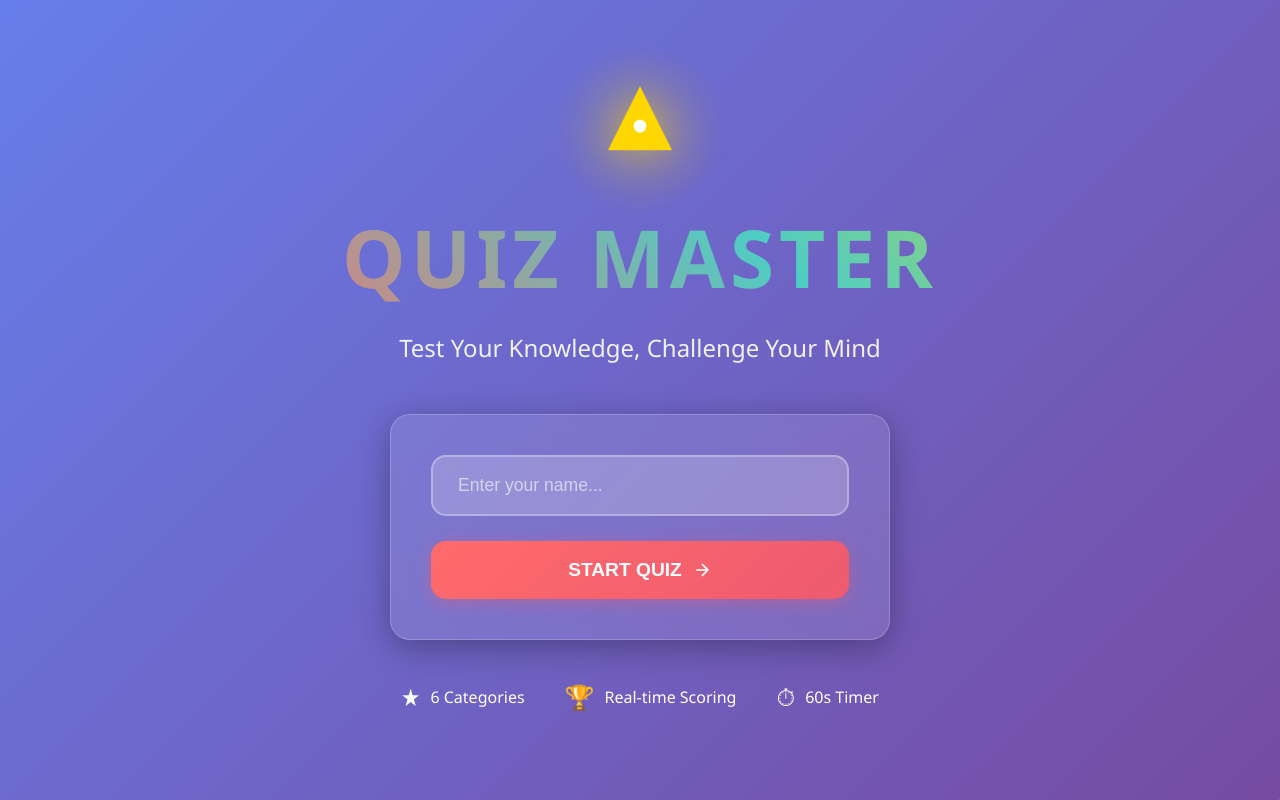
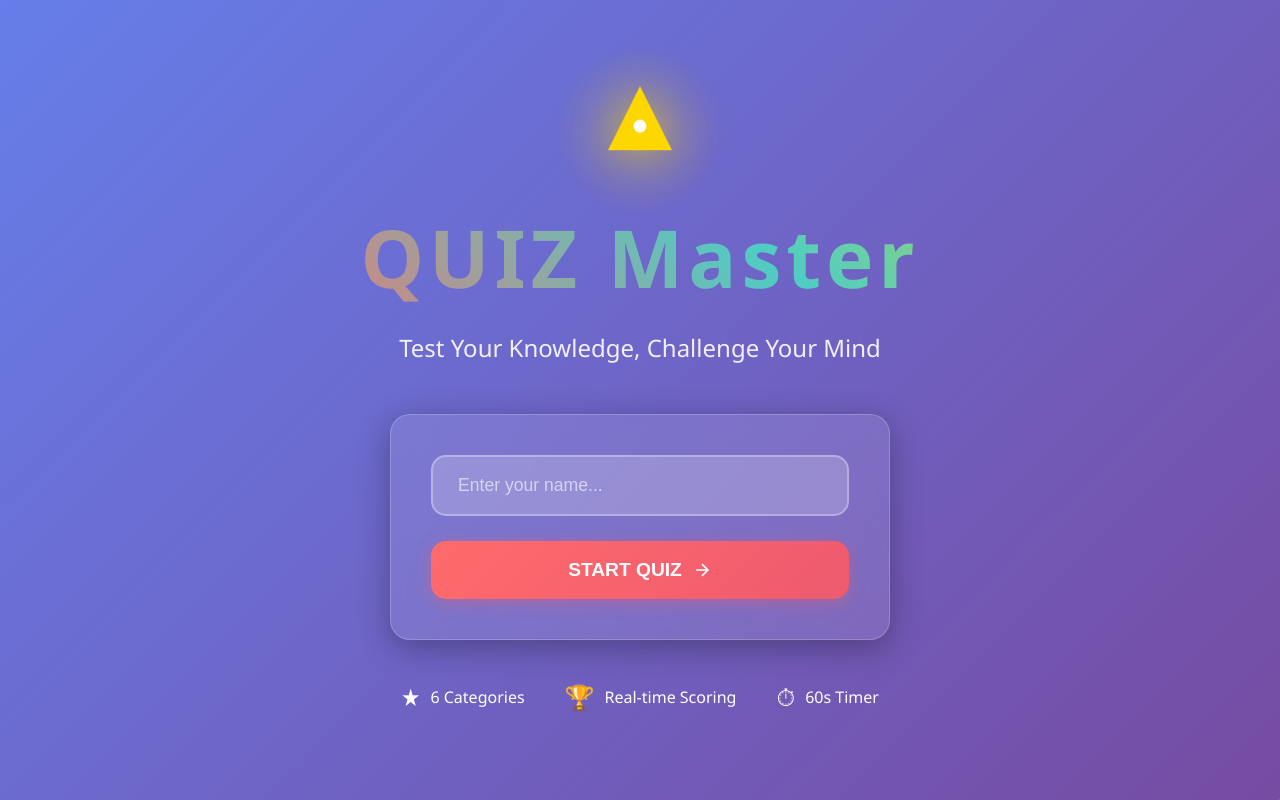
Before and after one commit to ak47sumayya/QuizGame, a Flask app: page / in a window 1280 px wide. Run offline with Flask 3, Linux system fonts and the light colour scheme.

Commit message:
new changes

```diff
--- a/templates/index.html
+++ b/templates/index.html
@@ -20,8 +20,8 @@
             </div>
 
             <h1 class="main-title">
-                <span class="title-word">QUIZ</span>
-                <span class="title-word">MASTER</span>
+                <span class="title-word">QUIZ Master</span>
+                <!-- <span class="title-word">MASTER</span> -->
             </h1>
 
             <p class="subtitle">Test Your Knowledge, Challenge Your Mind</p>
```
Also changed, not shown: 2 other files.
